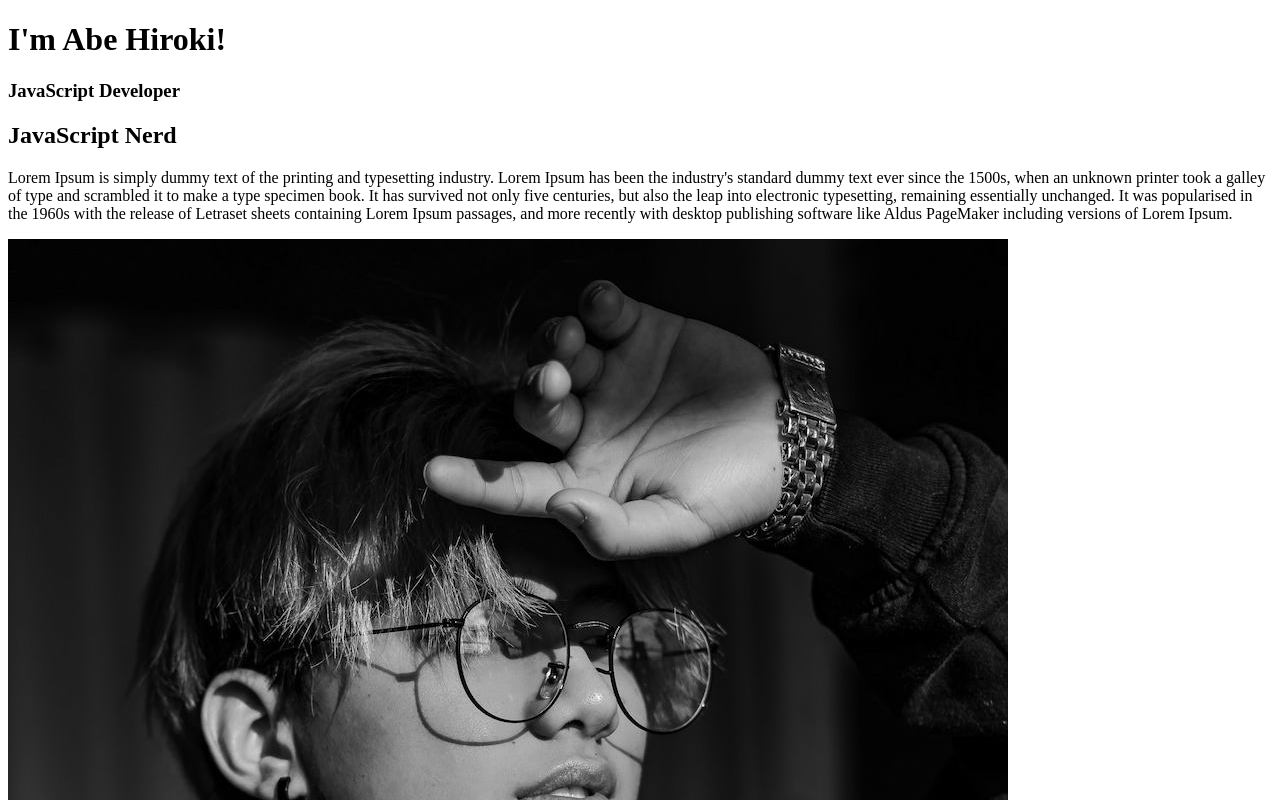
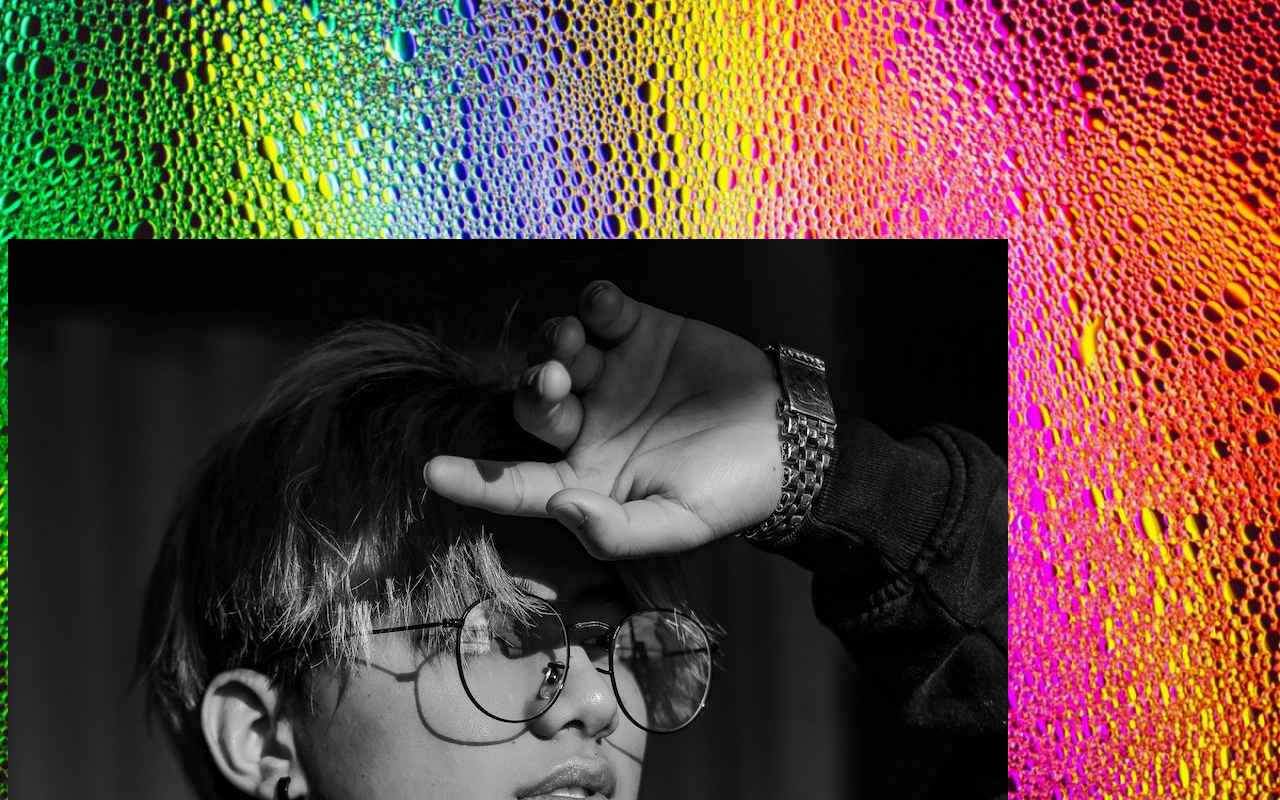
Before and after one commit to yuta-ushijima/next-portfolio, a Next.js app: page / in a window 1280 px wide. Shown: the top 800 px of the page. Built offline with nearby package versions, Linux system fonts and the light colour scheme.

Commit message:
feat: using next/image with layout and objectFit

```diff
--- a/src/pages/index.js
+++ b/src/pages/index.js
@@ -5,6 +5,13 @@ const Index = () => {
   return (
     <>
       <div>
+        <Image
+          src="/images/index-hero.jpg"
+          alt="hero"
+          layout="fill"
+          objectFit="cover"
+          quality={90}
+        />
         <div>
           <h1>I'm Abe Hiroki!</h1>
           <h3>JavaScript Developer</h3>
```
